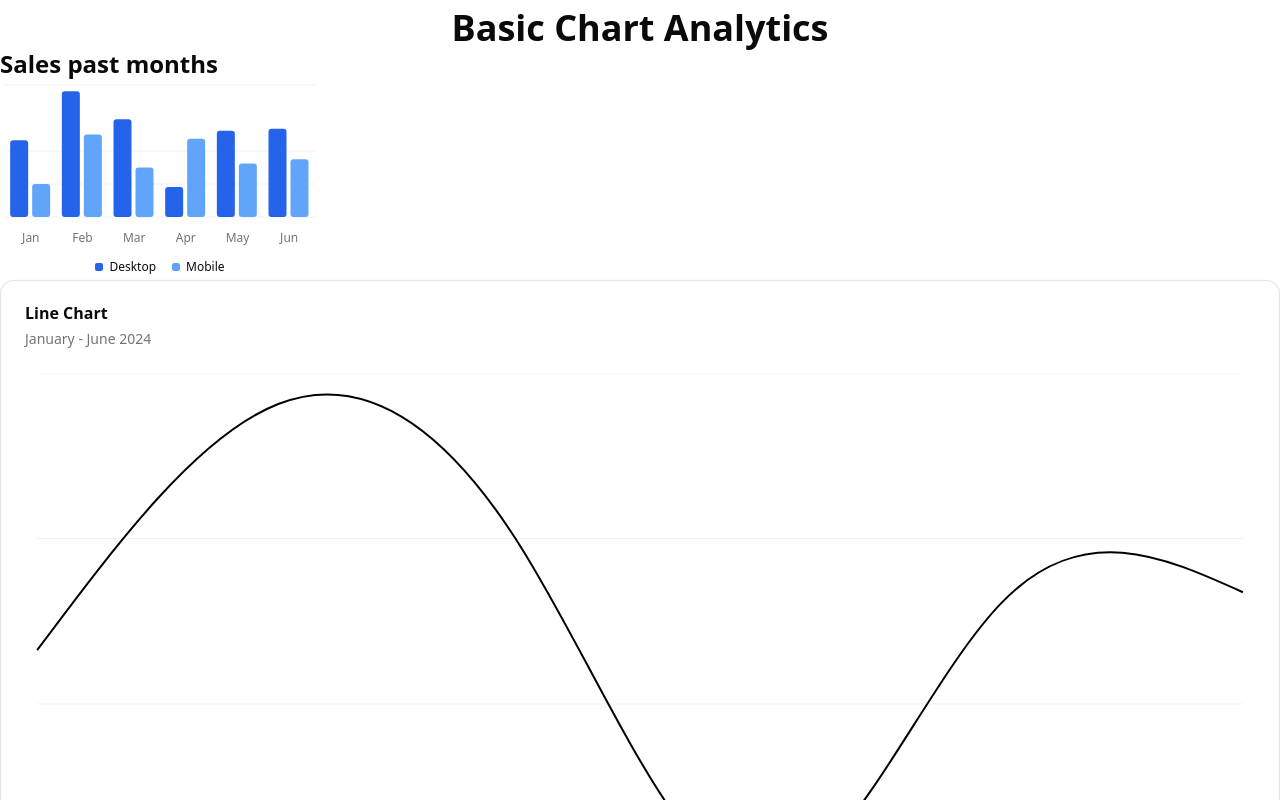
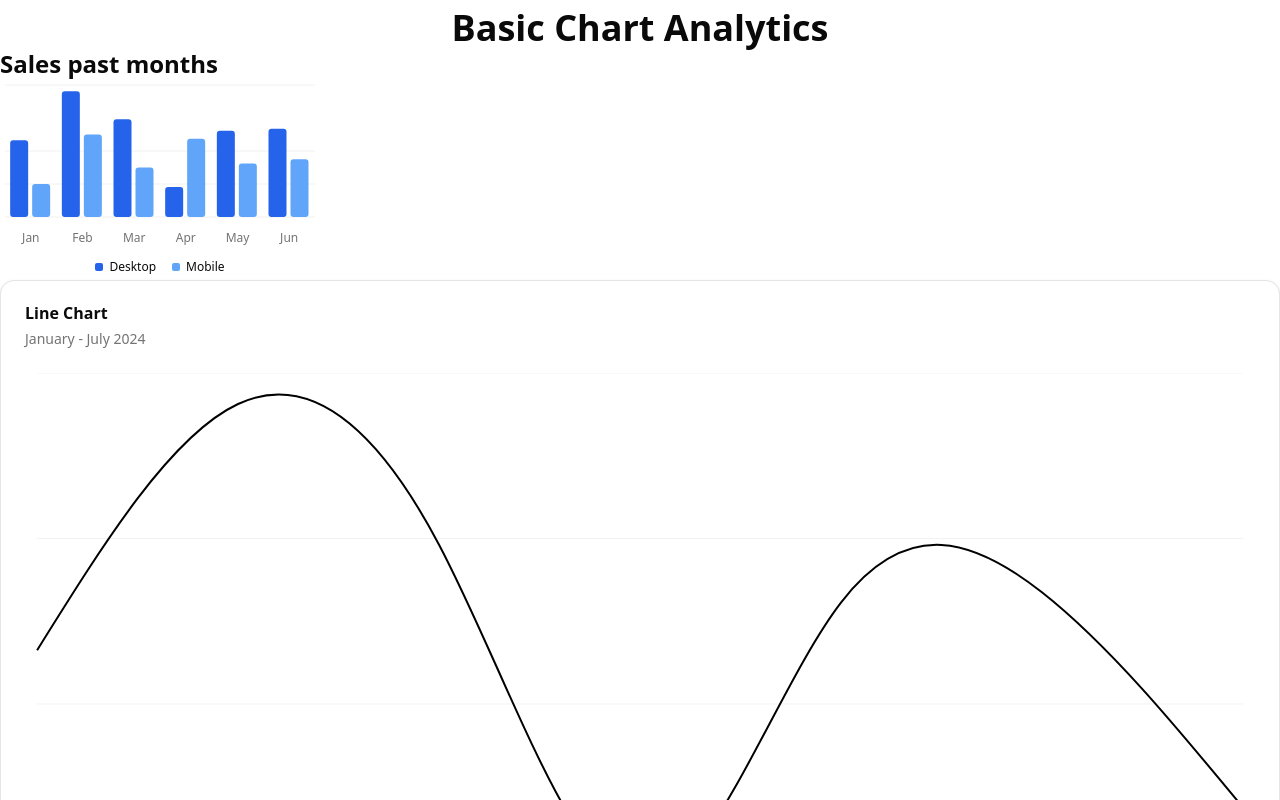
Before and after one commit to MarkMallari16/next-js-tutorial, a Next.js app: page /analytics in a window 1280 px wide. Shown: the top 800 px of the page. Built offline with nearby package versions, Linux system fonts and the light colour scheme.

Commit message:
refactor: Adding july month in line chart

```diff
--- a/app/analytics/line-chart.tsx
+++ b/app/analytics/line-chart.tsx
@@ -29,7 +29,7 @@ const LineChart = ({ data }: any) => {
             <Card>
                 <CardHeader>
                     <CardTitle>Line Chart</CardTitle>
-                    <CardDescription>January - June 2024</CardDescription>
+                    <CardDescription>January - July 2024</CardDescription>
                 </CardHeader>
                 <CardContent>
                     <ChartContainer config={chartConfig}>
--- a/app/analytics/page.tsx
+++ b/app/analytics/page.tsx
@@ -19,6 +19,8 @@ const page = () => {
         { month: "April", desktop: 73 },
         { month: "May", desktop: 209 },
         { month: "June", desktop: 214 },
+        { month: "July", desktop: 110 },
+
     ]
 
     return (
```
